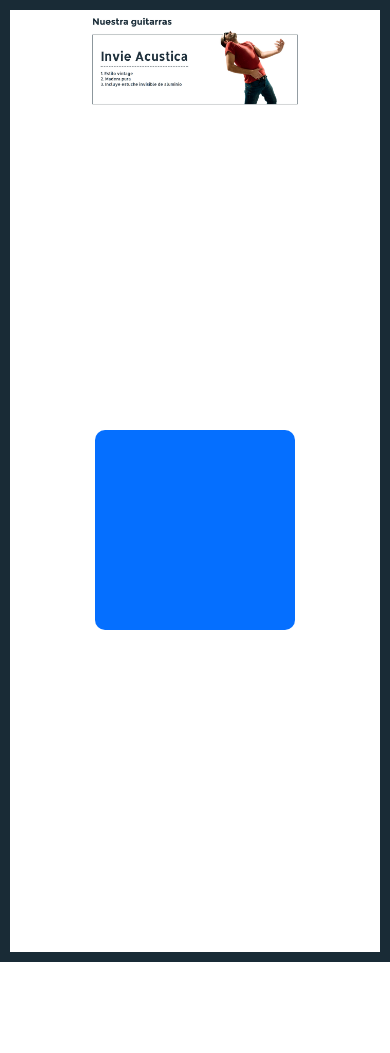
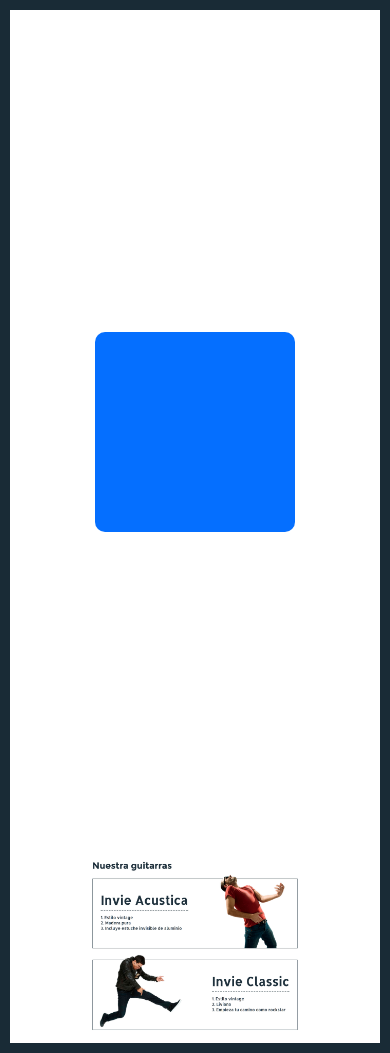
Before and after one commit to javi-diaz47/Test, a plain HTML site: page index.html in a window 390 px wide. Before the commit the page ends 962 px from the top, so only its background shows below. Drawn offline with Linux system fonts and the light colour scheme.

Commit message:
ahora si

```diff
--- a/index.html
+++ b/index.html
@@ -21,7 +21,7 @@
   transform: translate(-50%, -50%);
 }
 @media screen and (max-width: 767px) {
-  img#rd{
+  .rd{
     display: block;
   }
   .box{
@@ -31,7 +31,7 @@
   </style>
 </head>
 <body>
-  <img src="images/1.jpg" id="rd" alt="">
+
 
   <div class="alert" id="alert">
     <h3>Alert</h3>
@@ -47,6 +47,8 @@
     </div>
 
   </div>
+  <img src="images/1.jpg" class="rd" alt="">
+  <img src="images/2.jpg" class="rd" alt="">
 
 
   <script type="text/javascript" src="script.js"></script>
```
